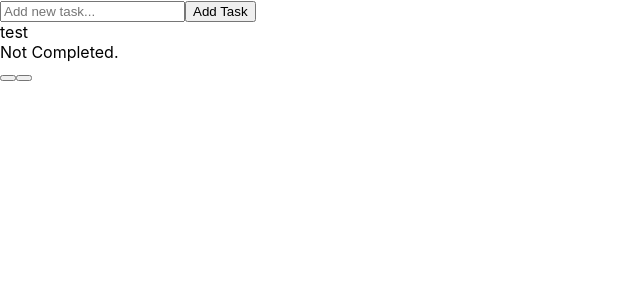
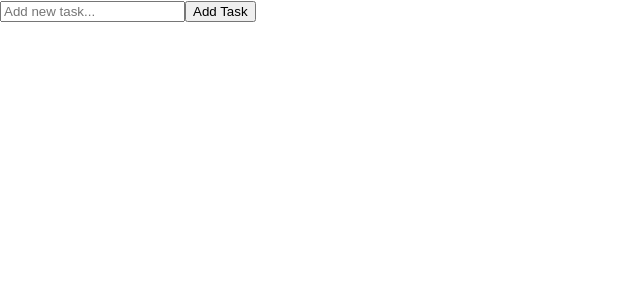
Before and after one commit to SimonGPort/TaskManagement, a React (Create React App) app: page / in a window 1280 px wide. Shown: the top 300 px of the page, without its empty margins (0-640 px from the left). Built offline with nearby package versions, Linux system fonts and the light colour scheme.

Commit message:
data persistence

```diff
--- a/src/App.tsx
+++ b/src/App.tsx
@@ -1,12 +1,23 @@
-import React, { useState } from "react";
+import React, { useState, useEffect } from "react";
 import TaskForm from "./components/taskform/TaskForm";
 import TaskList from "./components/tasklist/TaskList";
 import { TaskType } from "./interface/interface";
 
 function App() {
-  const [tasks, setTasks] = useState<TaskType[]>([
-    { name: "test", completed: false },
-  ]);
+  const [tasks, setTasks] = useState<TaskType[]>([]);
+  const [loadingData, setLoadingData] = useState<boolean>(true);
+
+  useEffect(() => {
+    if (loadingData) {
+      const storedTasks = localStorage.getItem("tasks");
+      if (storedTasks) {
+        setTasks(JSON.parse(storedTasks));
+      }
+      setLoadingData(false);
+    } else {
+      localStorage.setItem("tasks", JSON.stringify(tasks));
+    }
+  }, [tasks, loadingData]);
 
   const handleComplete = (index: number) => {
     const tasksTemp = [...tasks];
```
